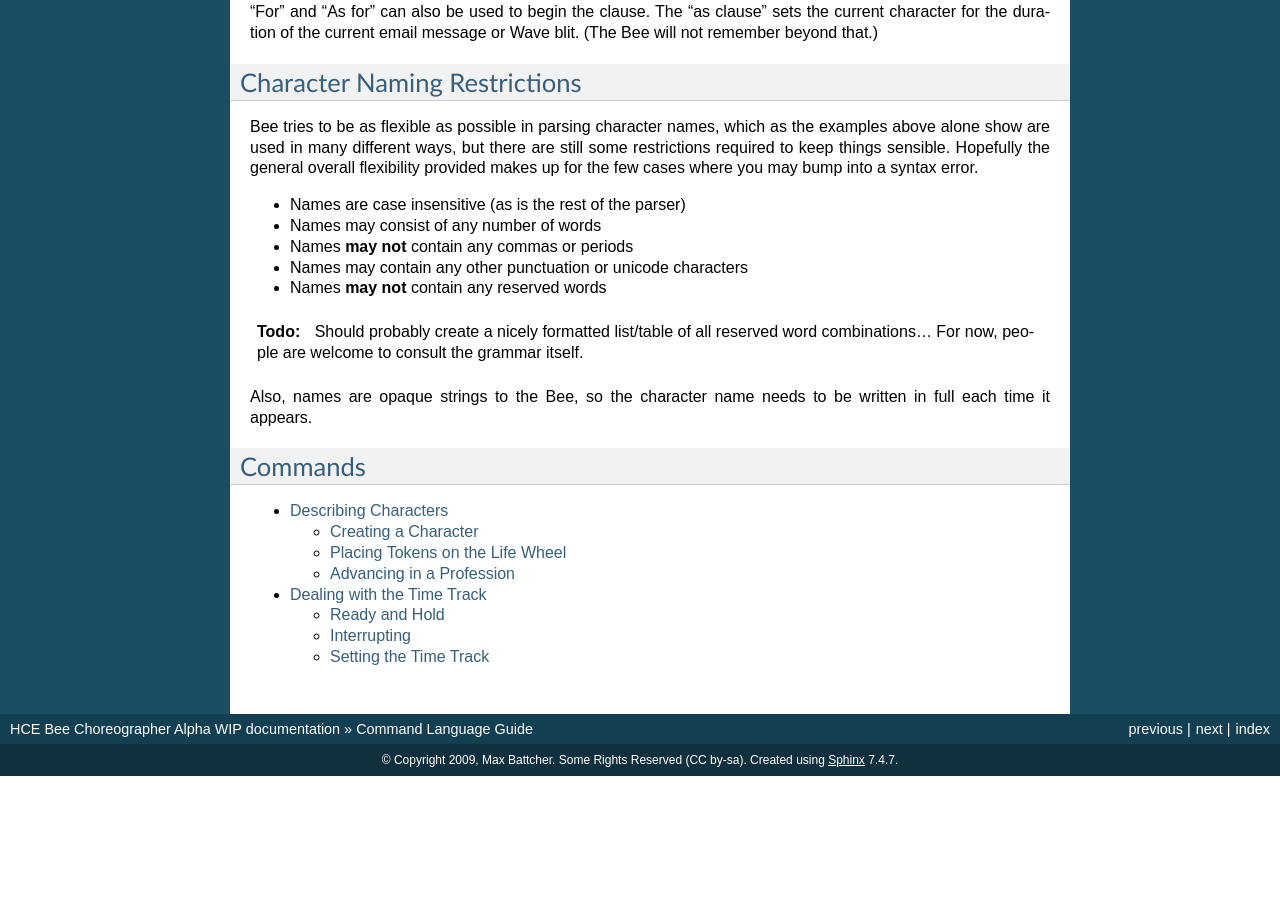
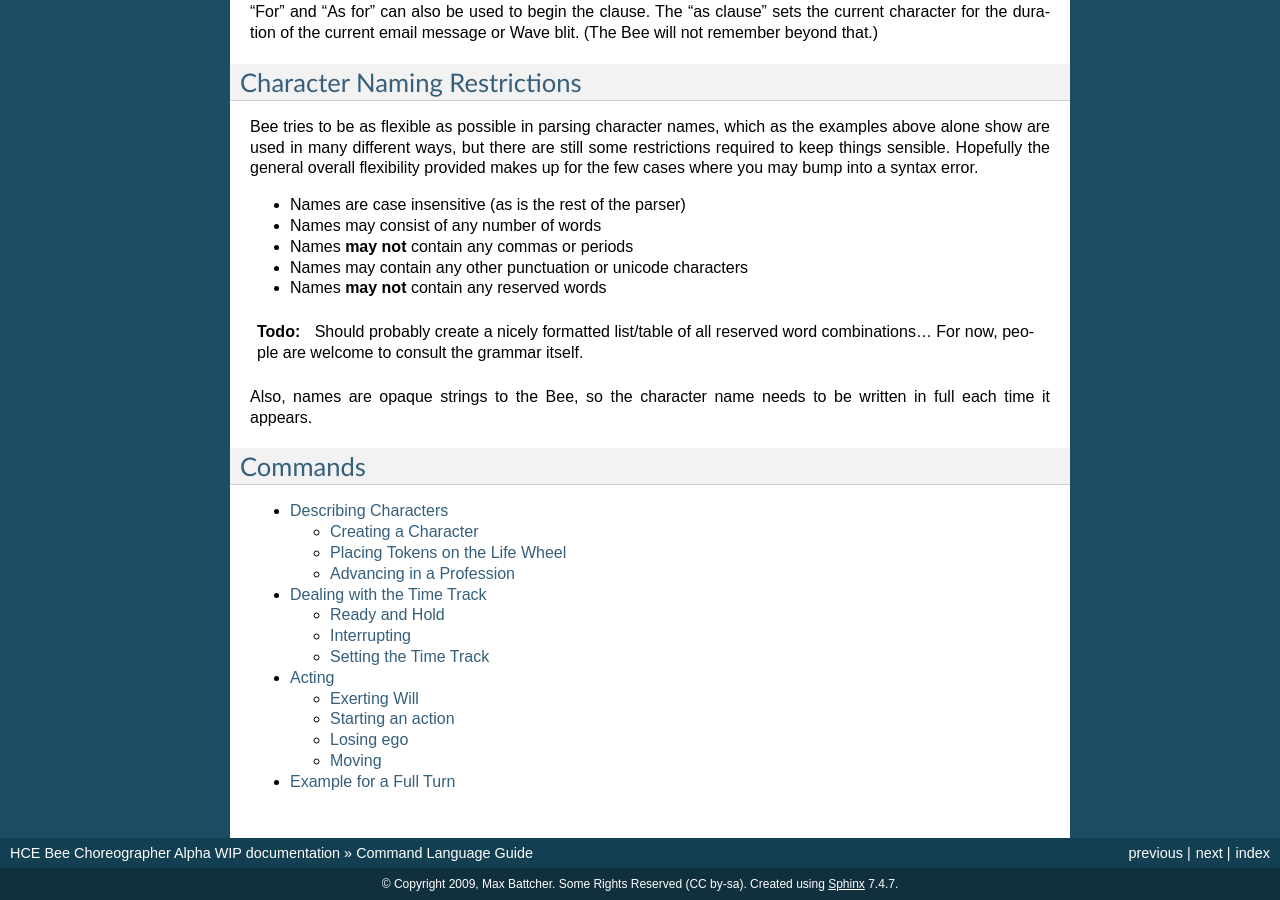
Before and after one commit to WorldMaker/madiolahb, a Sphinx documentation site: the page built from docs/source/language.rst, in a window 1280 px wide and 900 px high, scrolled down 1115 px. Built offline with Sphinx 7.4.7, drawn with Linux system fonts in a browser that asks for light colours; before the commit the page ends 1891 px from its top, so only the background shows below that; some of the changed lines change nothing that is shown.

Commit message:
Start documenting in-turn actions

```diff
--- /dev/null
+++ b/docs/source/acting.rst
@@ -0,0 +1,76 @@
+======
+Acting
+======
+
+The key part of a character's turn involves deciding upon an influence,
+a type of action, exerting any will necessary for the action, and if
+necessary rolling to determine the Fate of the action.
+
+.. contents::
+
+Exerting Will
+=============
+
+A character can exert will, moving will from the source to the
+influence, by **[**\ I exert *Number* to *Influence*.\ **]**. Multiple
+"count to influences" can be chained in a single sentence, with optional
+comma and/or "and", should this be needed.
+
+The word "flow" can also be substituted as a synonym of "exert".
+
+  **[**\ I exert 2 to poise.\ **]**
+
+Starting an action
+==================
+
+The choices to be made in setting up an action:
+
+* The influence in question
+
+* Contested versus uncontested --- This is represented by the verb
+  choice: "contest" or "challenge" versus "act"
+
+* Heroic versus mundane --- The words "hero", "heroic", or "heroically"
+  can be used as an adverb to signal a heroic action, whereas mundane is
+  the default
+
+* For a contested action a character needs to be chosen to be challenged
+
+* Whether an action qualifies as a professional action --- An "under
+  clause" can be appended to choose a profession: **[**\ ...under
+  profession *Number*.\ **]** or **[**\ ...under my *Cardinal number*
+  profession.\ **]**
+
+Thus the four major forms of the action command:
+
+  | **[**\ I act with *Influence*.\ **]**
+  | **[**\ I heroically act with *Influence*.\ **]**
+  | **[**\ I challenge *Character name* with *Influence*.\ **]**
+  | **[**\ I challenge *Character name* heroically with *Influence*.\
+    **]**
+
+An example:
+
+  **[**\ I heroically contest The Bear with charm under my first
+  profession.\ **]**
+
+Based upon this information, and will exerted, the Bee will determine if
+a roll needs to be made and if so will report the roll's success.
+
+Losing ego
+==========
+
+.. todo::
+
+Moving
+======
+
+.. todo::
+
+=======================
+Example for a Full Turn
+=======================
+
+.. todo::
+
+.. vim: ai spell tw=72
--- a/docs/source/language.rst
+++ b/docs/source/language.rst
@@ -96,5 +96,6 @@
 
    chardesc
    timing
+   acting
 
 .. vim: ai spell tw=72
```
